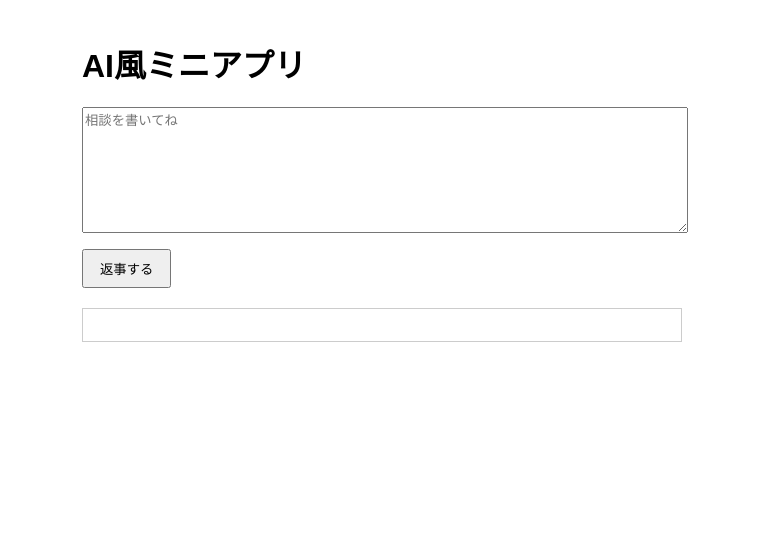
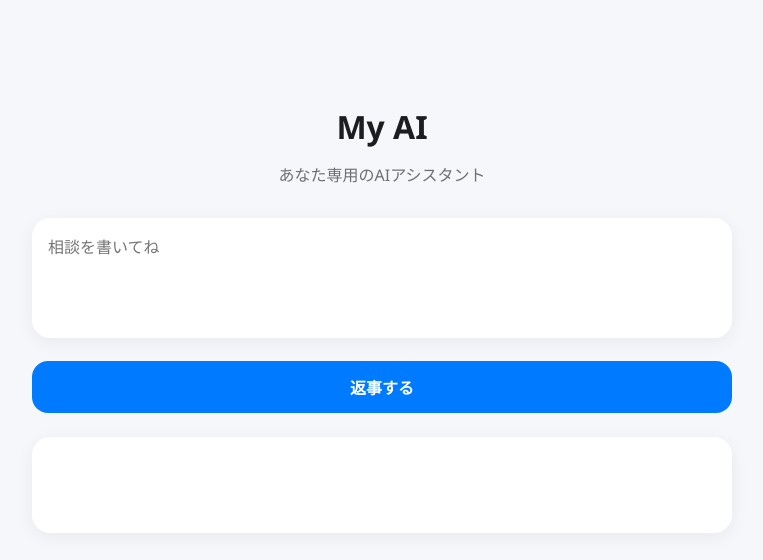
Before and after one commit to hikari-dev-00/ai-playground, a plain HTML site: page index.html in a window 1280 px wide. Shown: the whole page, without its empty margins (258-1021 px from the left). Drawn offline with Linux system fonts and the light colour scheme.

Commit message:
Improve app design

```diff
--- a/index.html
+++ b/index.html
@@ -1,12 +1,15 @@
 <!DOCTYPE html>
 <html lang="ja">
+
 <head>
   <meta charset="UTF-8">
   <title>AI風ミニアプリ</title>
   <link rel="stylesheet" href="style.css">
 </head>
+
 <body>
-  <h1>AI風ミニアプリ</h1>
+  <h1>My AI</h1>
+  <p>あなた専用のAIアシスタント</p>
 
   <textarea id="input" placeholder="相談を書いてね"></textarea>
   <button id="button">返事する</button>
@@ -15,4 +18,5 @@
 
   <script src="script.js"></script>
 </body>
+
 </html>
--- a/style.css
+++ b/style.css
@@ -1,21 +1,69 @@
 body {
-  font-family: sans-serif;
-  max-width: 600px;
-  margin: 40px auto;
+  font-family: "Segoe UI", sans-serif;
+  background: #f5f7fa;
+  color: #1d1d1f;
+  max-width: 700px;
+  margin: 60px auto;
+  padding: 24px;
+}
+
+h1 {
+  text-align: center;
+  font-size: 2rem;
+  font-weight: 600;
+  margin-bottom: 32px;
 }
 
 textarea {
   width: 100%;
   height: 120px;
+  padding: 16px;
+  border: none;
+  border-radius: 18px;
+  background: white;
+  box-shadow: 0 4px 18px rgba(0,0,0,0.06);
+  box-sizing: border-box;
+  font-size: 16px;
+  resize: none;
+  outline: none;
+}
+
+textarea:focus {
+  box-shadow: 0 0 0 3px rgba(0,122,255,0.2);
 }
 
 button {
-  margin-top: 12px;
-  padding: 8px 16px;
+  display: block;
+  width: 100%;
+  margin-top: 18px;
+  padding: 14px;
+  border: none;
+  border-radius: 16px;
+  background: #007aff;
+  color: white;
+  font-size: 16px;
+  font-weight: 600;
+  cursor: pointer;
+  transition: 0.2s;
+}
+
+button:hover {
+  background: #0066d6;
 }
 
 #output {
-  margin-top: 20px;
-  padding: 16px;
-  border: 1px solid #ccc;
+  margin-top: 24px;
+  padding: 18px;
+  border-radius: 18px;
+  background: white;
+  box-shadow: 0 4px 18px rgba(0,0,0,0.06);
+  min-height: 60px;
+  line-height: 1.7;
 }
+
+p {
+  text-align: center;
+  color: #6e6e73;
+  margin-top: -18px;
+  margin-bottom: 32px;
+}
```
